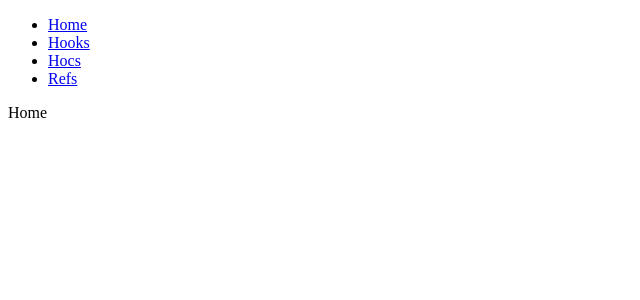
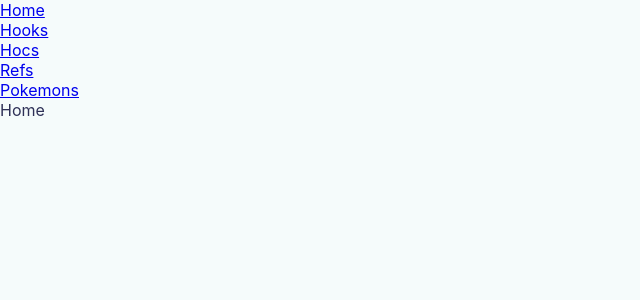
Before and after one commit to AivaraST/kilo-react-pokemon-onboard, a React (Vite) app: page / in a window 1280 px wide. Shown: the top 300 px of the page, without its empty margins (0-640 px from the left). Built offline with nearby package versions, Linux system fonts and the light colour scheme.

Commit message:
Updated router with pokemons and added global styles into app

```diff
--- a/src/App.jsx
+++ b/src/App.jsx
@@ -3,19 +3,25 @@ import Hocs from './pages/Hocs';
 import Home from './pages/Home';
 import Hooks from './pages/Hooks';
 import NotFound from './pages/NotFound';
+import Pokemons from './pages/Pokemons';
 import Refs from './pages/Refs';
+import GlobalStyle from './theme/globalStyles';
 
 function App() {
   return (
+    <>
+      <GlobalStyle />
       <BrowserRouter>
         <Routes>
           <Route path="/" element={<Home />} />
           <Route path="/hocs" element={<Hocs />} />
           <Route path="/hooks" element={<Hooks />} />
           <Route path="/refs" element={<Refs />} />
+          <Route path="/pokemons" element={<Pokemons />} />
           <Route path="*" element={<NotFound />} />
         </Routes>
       </BrowserRouter>
+    </>
   );
 }
 
--- a/src/components/shared/Navigation.jsx
+++ b/src/components/shared/Navigation.jsx
@@ -16,6 +16,9 @@ function Navigation() {
         <li>
           <Link to="/refs">Refs</Link>
         </li>
+        <li>
+          <Link to="/pokemons">Pokemons</Link>
+        </li>
       </ul>
     </nav>
   );
```
Lines whose indentation alone changed are shown as unchanged.
